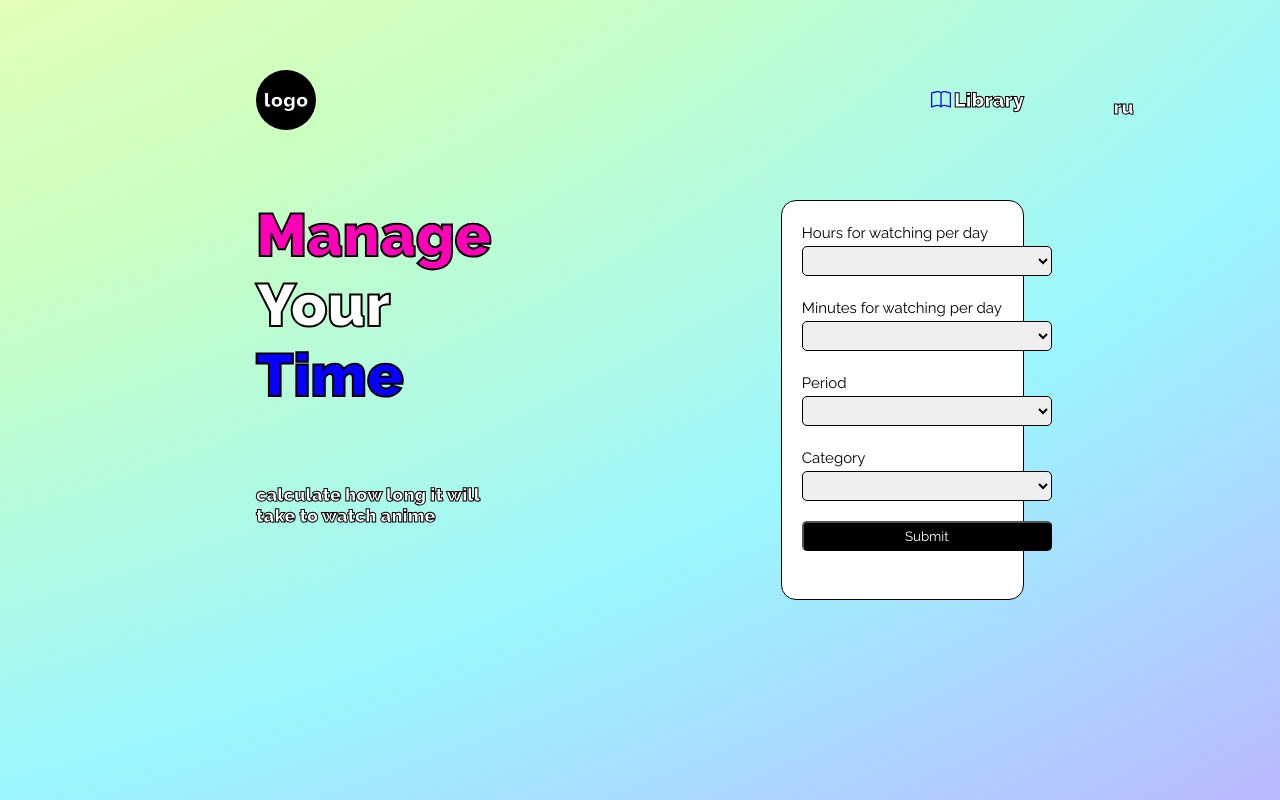
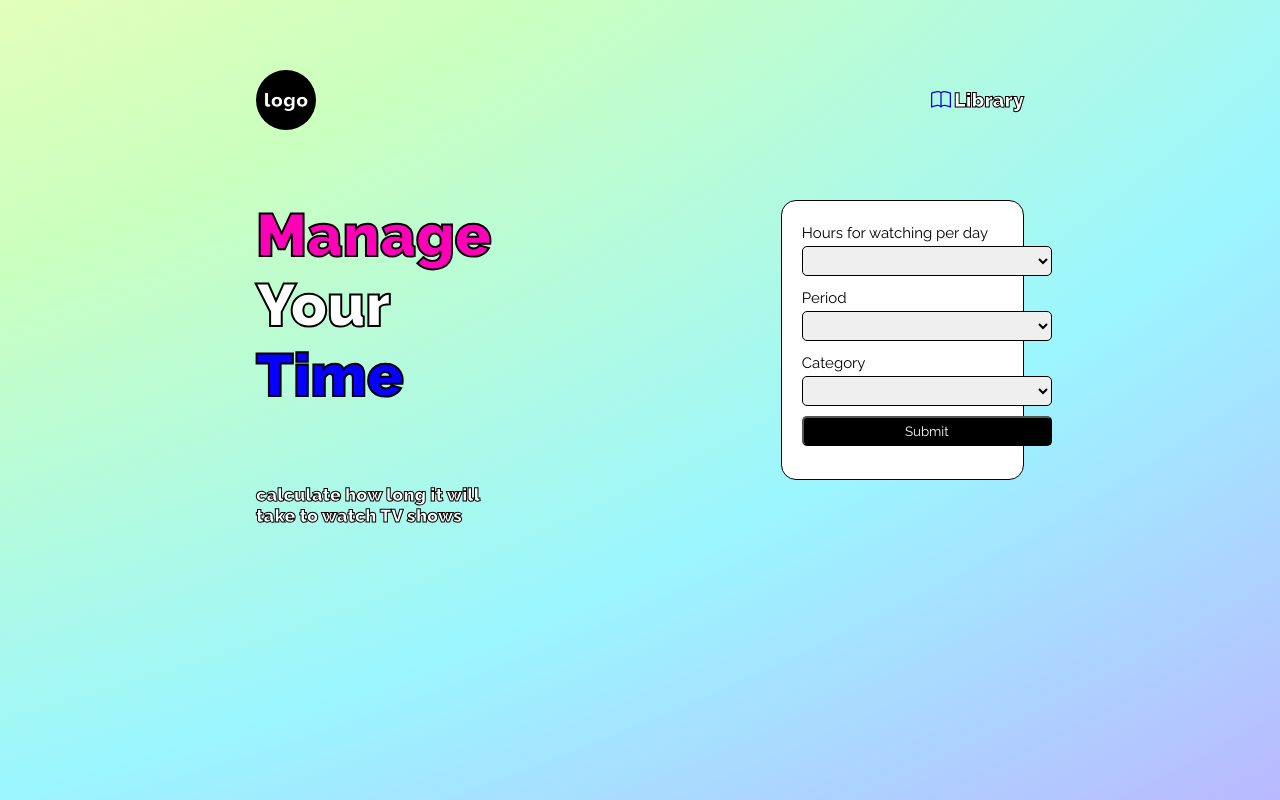
Before and after one commit to alibinauanov/manage-series-front, a React (Create React App) app: page / in a window 1280 px wide. Built offline with nearby package versions, Linux system fonts and the light colour scheme.

Commit message:
commit #2

```diff
--- a/src/home/Home.css
+++ b/src/home/Home.css
@@ -131,7 +131,7 @@ header {
 .form {
   background-color: white;
   width: 19%;
-  height: 50%;
+  height: 35%;
   padding: 20px;
   position: absolute;
   right: 20%;
@@ -156,7 +156,7 @@ header {
 
 .question {
   line-height: 25px;
-  margin-bottom: 20px;
+  margin-bottom: 10px;
 }
 
 /* .choose {
--- a/src/home/Home.js
+++ b/src/home/Home.js
@@ -47,8 +47,6 @@ function Home() {
   return (
     <div className="App">
 
-      <p className='language'>ru</p>
-
       <header>
 
         <Nav.Link href="/" className='logo'>
@@ -72,7 +70,7 @@ function Home() {
           </div>
 
           <div className='desc'>
-            <p>calculate how long it will<br />take to watch anime</p>
+            <p>calculate how long it will<br />take to watch TV shows</p>
           </div>
         </div>
 
@@ -107,30 +105,6 @@ function Home() {
                   <option>21 hours</option>
                   <option>22 hours</option>
                   <option>23 hours</option>
-                </optgroup>
-              </select>
-            </div>
-          </div>
-
-          <div className='question'>
-            <p>Minutes for watching per day</p>
-            <div className='choose'>
-              <select required onChange={(e) => onChange(e, "minutes")}>
-                <optgroup label='Minutes' name="minutes">
-                  <option selected="selected" disabled='disabled'></option>
-                  <option>0 minute</option>
-                  <option>5 minutes</option>
-                  <option>10 minutes</option>
-                  <option>15 minutes</option>
-                  <option>20 minutes</option>
-                  <option>25 minutes</option>
-                  <option>30 minutes</option>
-                  <option>35 minutes</option>
-                  <option>40 minutes</option>
-                  <option>45 minutes</option>
-                  <option>50 minutes</option>
-                  <option>55 minutes</option>
-                  <option>60 minutes</option>
                 </optgroup>
               </select>
             </div>
```
